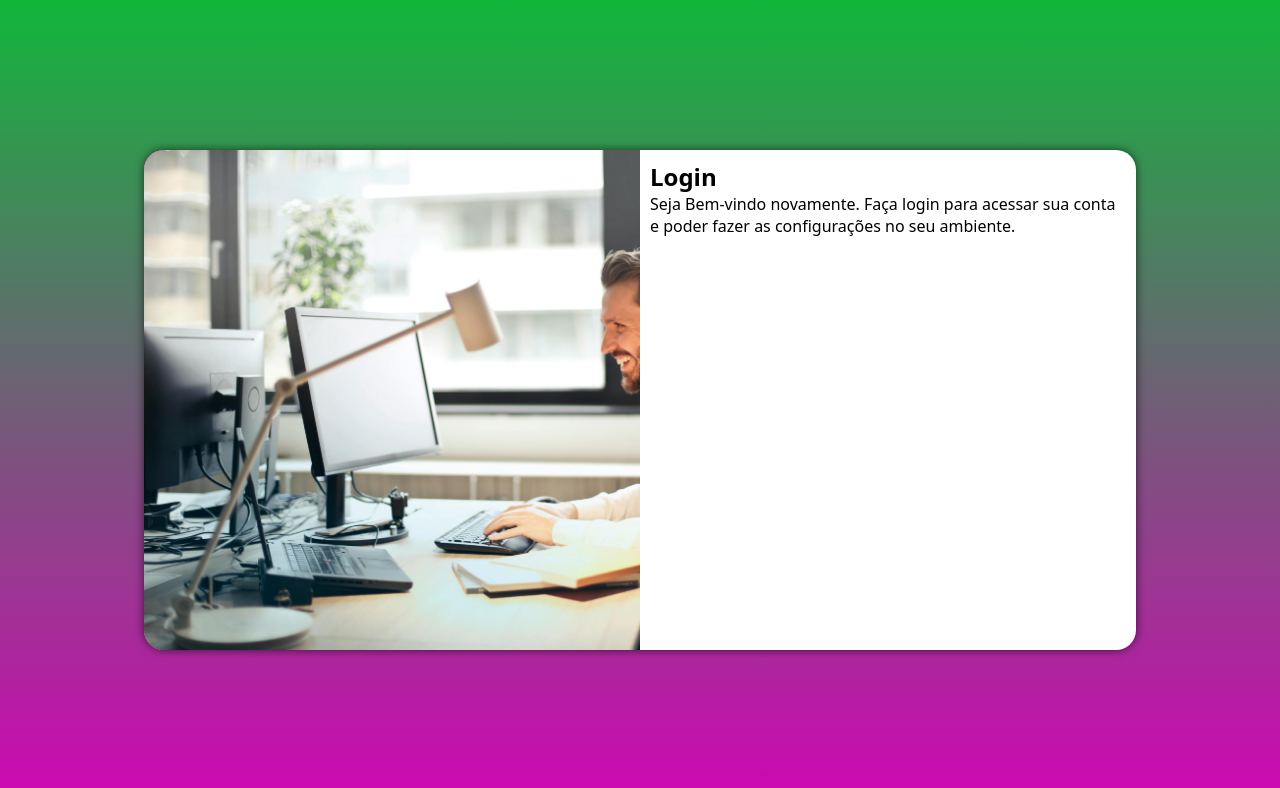
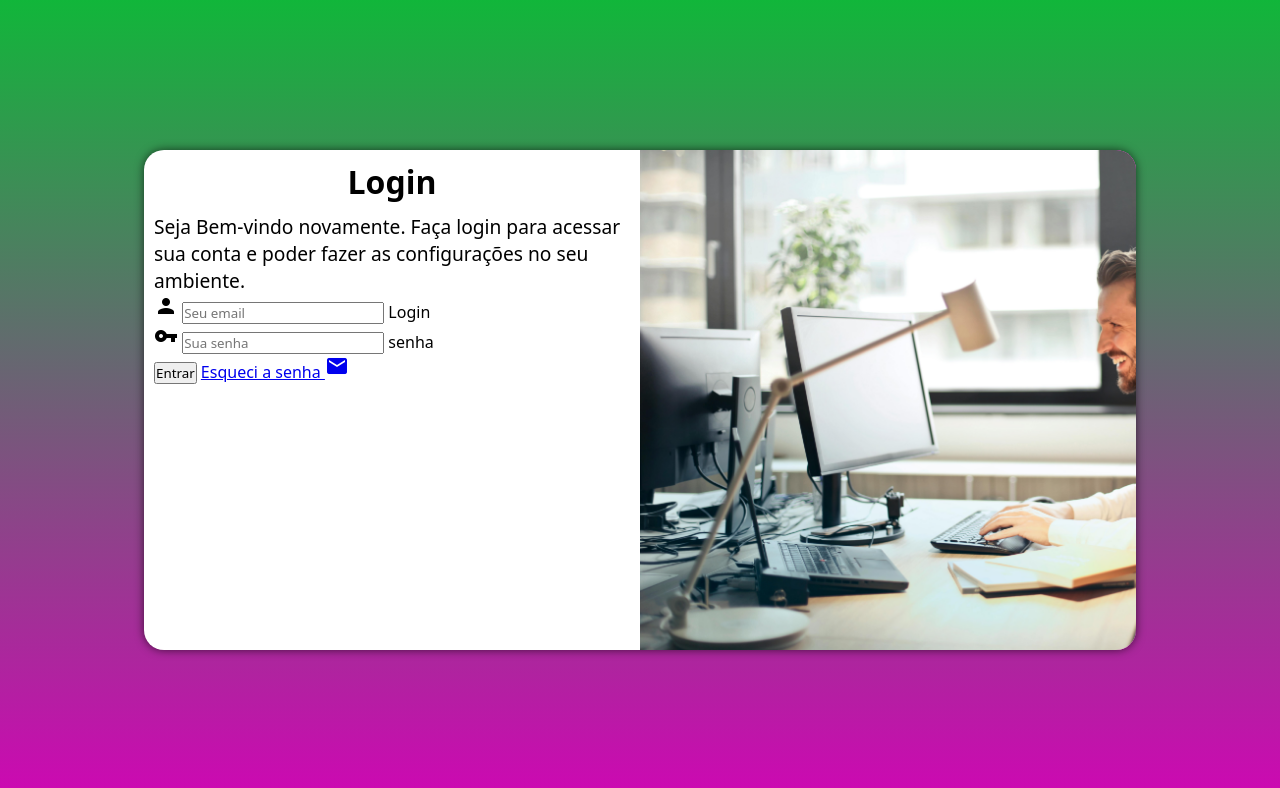
Before and after one commit to MarcioMontrezor/projeto-tela-login, a plain HTML site: page index.html in a window 1280 px wide. Drawn offline with Linux system fonts and the light colour scheme.

Commit message:
adicionei o formulario

```diff
--- a/estilos/medias-query.css
+++ b/estilos/medias-query.css
@@ -16,12 +16,20 @@
         width: 992px;
     }
     section#login > div#imagem {
-        float: left;
+        float: right;
         width: 50%;
         height: 100%;
     }
     section#login >div#formulario {
-        float: right;
+        float: left;
         width: 50%;
     }
+
+    div#formulario > h1 {
+        font-size: 2em;
+    }
+
+    div#formulario > p {
+        font-size: 1.2em;
+    }
 }
--- a/estilos/style.css
+++ b/estilos/style.css
@@ -46,3 +46,12 @@ section#login > div#formulario {
     padding: 10px;
     display: block;
 }
+
+div#formulario > h1 {
+    text-align: center;
+    margin-bottom: 10px;
+}
+
+div#formulario > p {
+    font-size: 0.8em;
+}
--- a/index.html
+++ b/index.html
@@ -4,6 +4,7 @@
     <meta charset="UTF-8">
     <meta name="viewport" content="width=device-width, initial-scale=1.0">
     <title>Tela de Login</title>
+    <link href="https://fonts.googleapis.com/icon?family=Material+Icons" rel="stylesheet">
     <link rel="stylesheet" href="estilos/style.css">
     <link rel="stylesheet" href="estilos/medias-query.css">
 </head>
@@ -16,8 +17,21 @@
             <div id="formulario">
                 <h1>Login</h1>
                 <p>Seja Bem-vindo novamente. Faça login para acessar sua conta e poder fazer as configurações no seu ambiente.</p>
-                <form action="login.phg" method="post">
-
+                <form action="login.phg" method="post" autocomplete="on">
+                    <div class="campo">
+                        <i class="material-icons">person</i>
+                        <input type="email" name="login" id="ilogin" placeholder="Seu email" autocomplete="email" required maxlength="30">
+                        <label for="ilogin">Login</label>
+                    </div>
+                    <div class="campo">
+                        <i class="material-icons">vpn_key</i>
+                        <input type="password" name="senha" id="isenha" placeholder="Sua senha" autocomplete="current-password" required minlength="8" maxlength="15">
+                        <label for="isenha">senha</label>
+                    </div>
+                    <input type="submit" value="Entrar">
+                    <a href="esqueci.html">
+                        Esqueci a senha <i class="material-icons">mail</i>
+                    </a>
                 </form>
             </div>
         </section>
```
